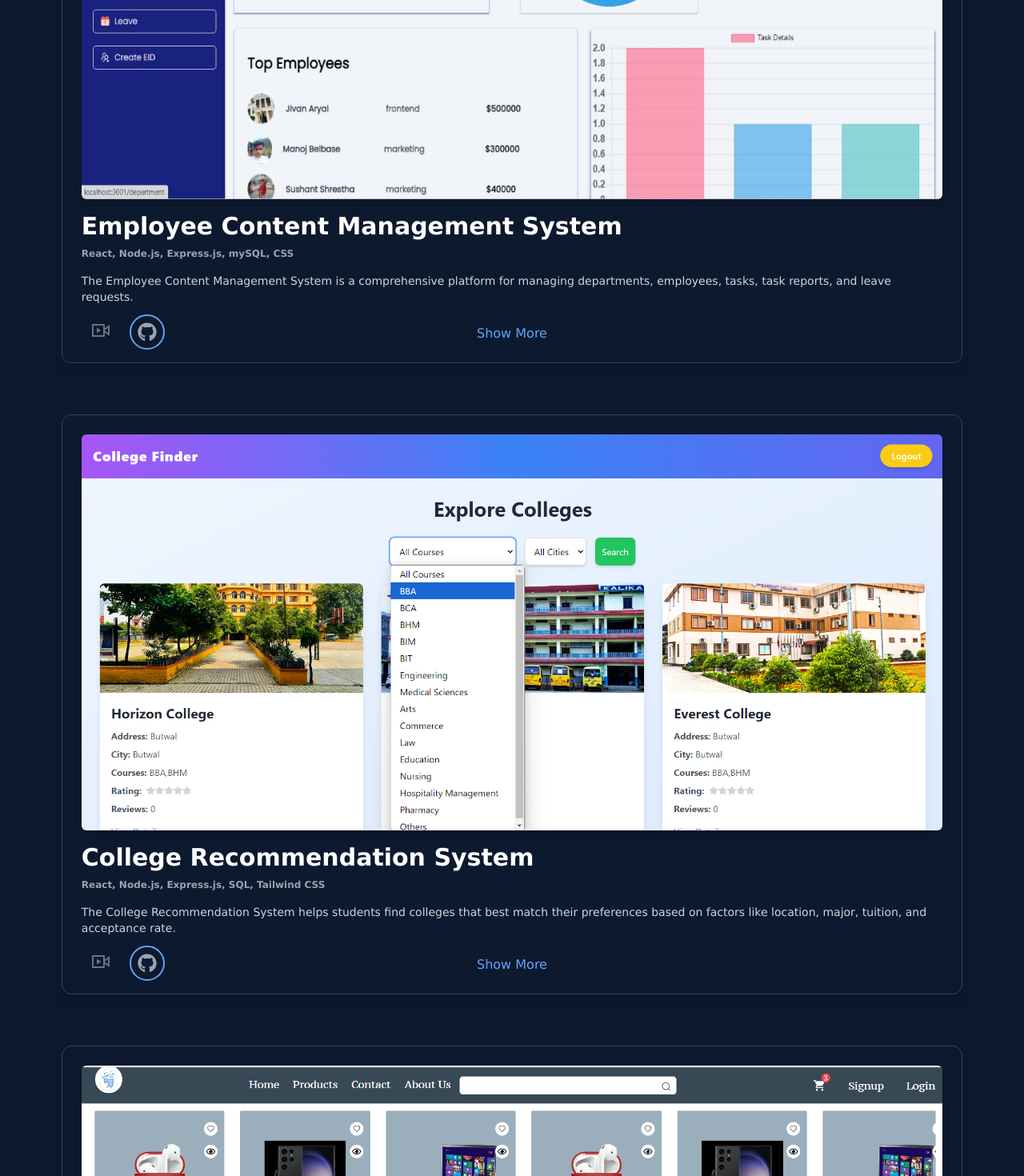
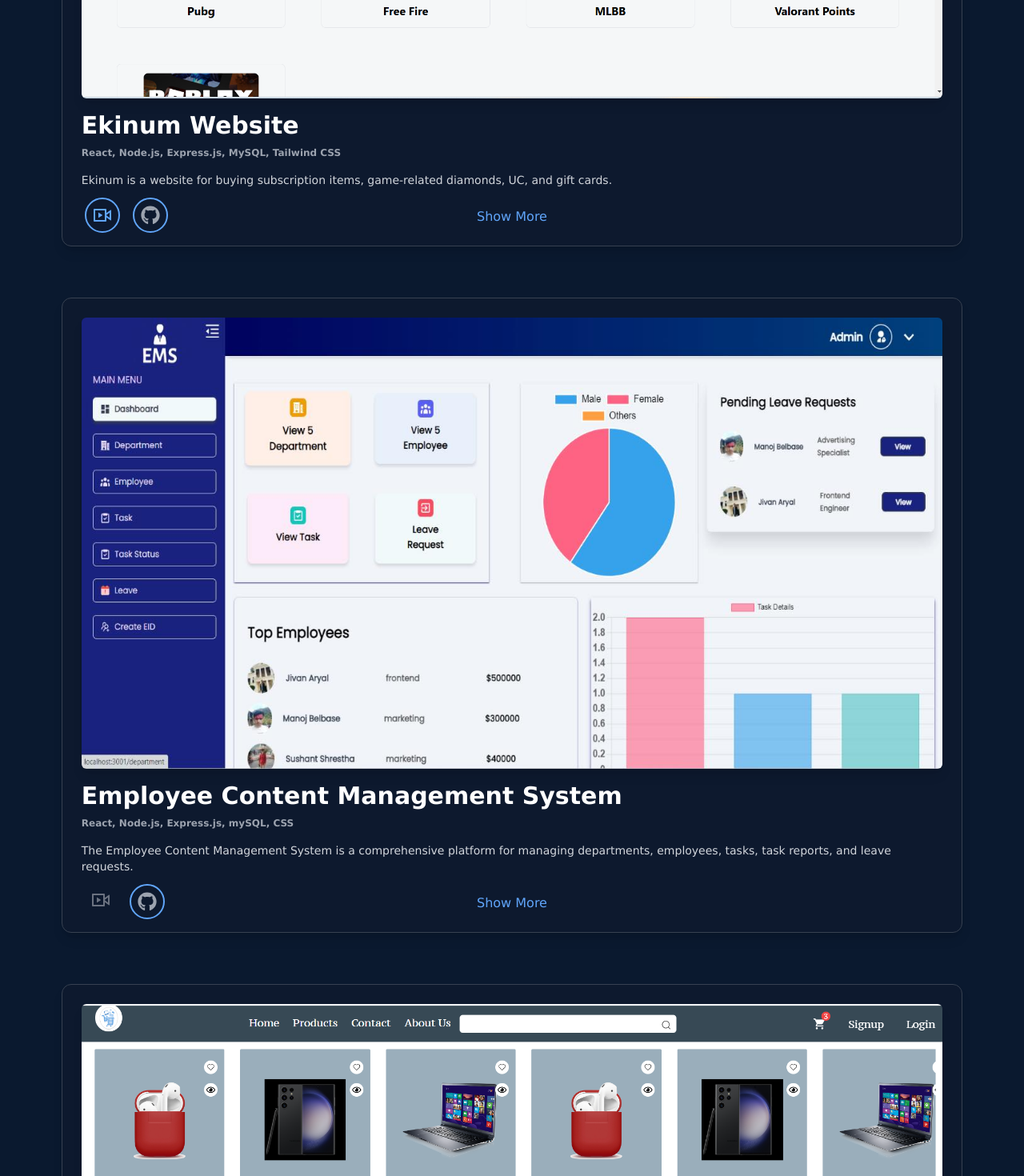
Before and after one commit to jivanaryal/profile, a React (Vite) app: page / in a window 1280 px wide. Shown: the part 1960-3430 px from the top of the page at 80% size. Built offline with nearby package versions, Linux system fonts and the light colour scheme.

Commit message:
basic changes

```diff
--- a/src/components/Pages/About.jsx
+++ b/src/components/Pages/About.jsx
@@ -41,7 +41,7 @@
       </motion.h1>
 
       {/* Content Container */}
-      <div className="md:grid p-10 md:grid-cols-12 gap-10 bg-[#0d192e]  rounded-lg shadow-lg shadow-indigo-700 border border-[#101e30] transform transition-transform duration-500 hover:scale-[1.003]">
+      <div className="md:grid    md:grid-cols-12 gap-10 bg-[#0d192e]  rounded-lg shadow-lg shadow-indigo-700 border border-[#101e30] transform transition-transform duration-500 hover:scale-[1.003]">
         {/* Profile Image */}
         <motion.div
           className="md:col-span-4 mb-4 col-span-full w-full h-full overflow-hidden rounded-lg shadow-lg shadow-blue-600"
@@ -56,7 +56,7 @@
 
         {/* About Text */}
         <motion.div
-          className="md:col-span-8 col-span-full flex flex-col gap-2 lg:text-xl text-lg"
+          className="md:col-span-8 p-3 col-span-full flex flex-col gap-2 lg:text-xl text-lg"
           variants={itemVariants}
         >
           <p className="text-white">
@@ -68,7 +68,7 @@
             stack. I create dynamic web applications using MongoDB, Express.js,
             React, and Node.js.
           </p>
-          <p className="text-gray-300 md:visible hidden">
+          <p className="text-gray-300 md:block hidden">
             I also have experience with design tools like Figma, Canva, and
             Photoshop, which helps me bring ideas to life visually. I’m
             passionate about exploring new technologies and contributing to
--- a/src/components/Pages/Projects.jsx
+++ b/src/components/Pages/Projects.jsx
@@ -10,6 +10,7 @@
 import ecommerce from "../../assets/images/ecommerce.png";
 import clothingStore from "../../assets/images/clothStore.png";
 import colleges from "../../assets/images/colleges.png";
+import ekinum from "../../assets/images/ekinum.png";
 import { useState } from "react";
 
 const Projects = () => {
@@ -17,26 +18,26 @@
 
   const ProjectData = [
     {
+      image: ekinum,
+      header: "Ekinum Website",
+      made: "React, Node.js, Express.js, MySQL, Tailwind CSS",
+      intro:
+        "Ekinum is a website for buying subscription items, game-related diamonds, UC, and gift cards.",
+      fullIntro:
+        "Ekinum is a modern e-commerce platform built using React for the frontend, Node.js/Express for the backend, and MySQL for database management. Users can browse and purchase a variety of subscription-based items, including game-related diamonds, UC, and gift cards. The platform is styled with Tailwind CSS to ensure a responsive and user-friendly design.",
+      livepath: "https://www.ekinum.com/",
+      gitpath: null
+    },
+    {
       image: employeeManagement,
       header: "Employee Content Management System",
       made: "React, Node.js, Express.js, mySQL, CSS",
       intro:
-        "The Employee Content Management System is a comprehensive platform for managing departments, employees, tasks, task reports, and leave requests.",
+      "The Employee Content Management System is a comprehensive platform for managing departments, employees, tasks, task reports, and leave requests.",
       fullIntro:
-        "The Employee Content Management System is a comprehensive platform for managing departments, employees, tasks, task reports, and leave requests. Built with a React frontend and a Node.js/Express backend, it uses mySQL for data storage and is styled with CSS for a modern look. This system allows efficient task management and reporting, streamlining employee tasks.",
+      "The Employee Content Management System is a comprehensive platform for managing departments, employees, tasks, task reports, and leave requests. Built with a React frontend and a Node.js/Express backend, it uses mySQL for data storage and is styled with CSS for a modern look. This system allows efficient task management and reporting, streamlining employee tasks.",
       livepath: null,
       gitpath: "https://github.com/jivanaryal/ems_cms",
-    },
-    {
-      image: colleges,
-      header: "College Recommendation System",
-      made: "React, Node.js, Express.js, SQL, Tailwind CSS",
-      intro:
-        "The College Recommendation System helps students find colleges that best match their preferences based on factors like location, major, tuition, and acceptance rate.",
-      fullIntro:
-        "The College Recommendation System helps students find colleges that best match their preferences based on factors like location, major, tuition, and acceptance rate. Built with a React frontend and a Node.js/Express backend, it provides a clean, user-friendly interface styled with Tailwind CSS. SQL is used to manage a robust database of colleges, and the system recommends colleges through efficient querying and filtering techniques.",
-      livepath: null,
-      gitpath: "https://github.com/jivanaryal/college-project",
     },
     {
       image: ecommerce,
@@ -50,20 +51,21 @@
       gitpath: "https://github.com/jivanaryal/Ecommerce",
     },
     {
-      image: amazon,
-      header: "Amazon Clone",
-      made: "React, TypeScript, Vite, CSS",
+      image: colleges,
+      header: "College Recommendation System",
+      made: "React, Node.js, Express.js, SQL, Tailwind CSS",
       intro:
-        "This project is an Amazon clone, a fully functional e-commerce platform built using React and TypeScript.",
+        "The College Recommendation System helps students find colleges that best match their preferences based on factors like location, courses, rating.",
       fullIntro:
-        "This project is an Amazon clone, a fully functional e-commerce platform built using React and TypeScript. It features a responsive design, user authentication, product listings, a shopping cart, and a checkout process. The application is powered by Vite for a fast development environment and styled using CSS.",
-      livepath: "https://jivan-amazonclone.netlify.app/",
-      gitpath: "https://github.com/jivanaryal/AmazonSiteClone",
+        "The College Recommendation System helps students find colleges that best match their preferences based on factors like location, courses, rating, and recommend college. Built with a React frontend and a Node.js/Express backend, it provides a clean, user-friendly interface styled with Tailwind CSS. SQL is used to manage a robust database of colleges, and the system recommends colleges through efficient querying and filtering techniques.",
+      livepath: null,
+      gitpath: "https://github.com/jivanaryal/college-project",
     },
+
     {
       image: colorib,
       header: "Colorib Blog Site",
-      made: "TypeScript, Svelte, CSS",
+      made: "React, NodeJs, CSS",
       intro:
         "Colorib is a modern blog site built using TypeScript and Svelte. This platform allows users to explore various categories.",
       fullIntro:
@@ -92,28 +94,6 @@
         "This project is a fully-functional online clothing store built with a React frontend and a Node.js/Express backend. It features a stylish and responsive interface using Tailwind CSS, user authentication, product management, and a shopping cart system. SQL is used for data management to ensure reliable storage of user data, orders, and product details.",
       livepath: null,
       gitpath: "https://github.com/jivanaryal/online-clothing-store",
-    },
-    {
-      image: hubit,
-      header: "Hubit Institute Site",
-      made: "React, CSS, Figma",
-      intro:
-        "The Hubit Institute site is designed to help students explore different courses, view class schedules, and contact the institute.",
-      fullIntro:
-        "The Hubit Institute site is designed to help students explore different courses, view class schedules, and contact the institute. Built with React for a dynamic user interface, styled with CSS for a modern look, and prototyped in Figma, this site provides an intuitive and engaging experience for students and staff.",
-      livepath: "https://hubitclone.netlify.app/",
-      gitpath: "https://github.com/jivanaryal/hubitclone",
-    },
-    {
-      image: portfolio,
-      header: "Personal Portfolio",
-      made: "React, CSS",
-      intro:
-        "This is my personal portfolio site hosted on Netlify. It showcases my skills, projects, and personal information.",
-      fullIntro:
-        "This is my personal portfolio site hosted on Netlify. It showcases my skills, projects, and personal information using React.js, CSS, and various packages. The site features a clean, modern design and provides detailed information about my work and experience.",
-      livepath: "https://jivanaryal.netlify.app/",
-      gitpath: "https://github.com/jivanaryal/portfolio",
     },
   ];
 
```
Also changed, not shown: src/assets/images/ekinum.png (added).
